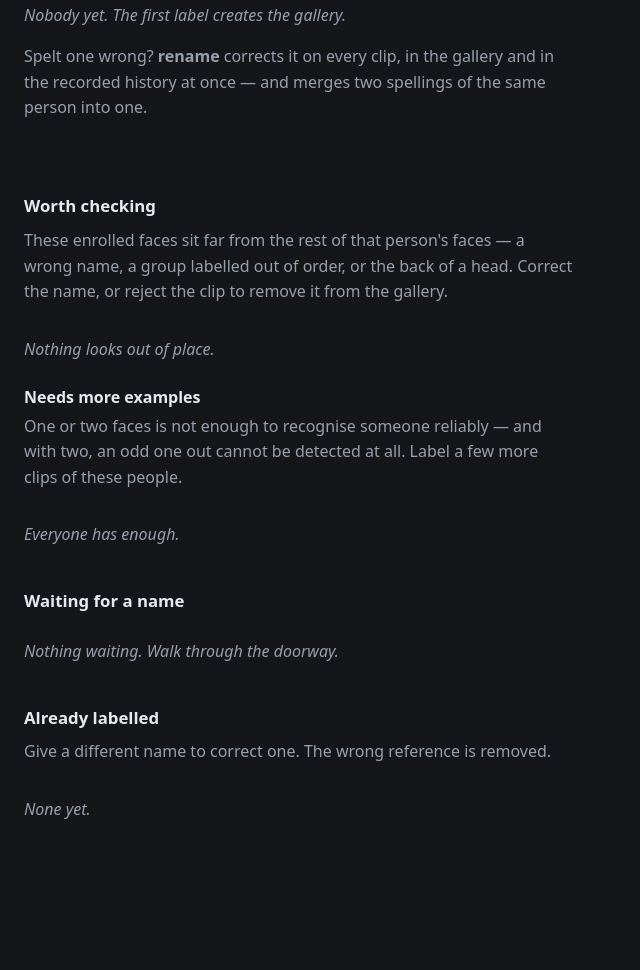
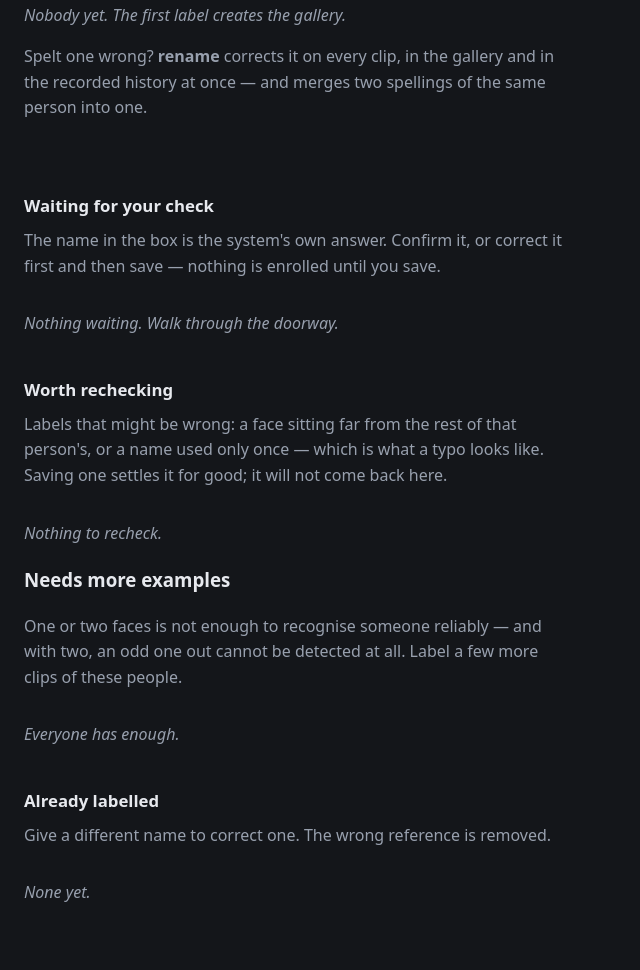
Before and after one commit to Novelty-Labs-Stuhi/coworkingroom-camera-system, a FastAPI app: page / in a window 1280 px wide. Shown: the part 226-1196 px from the top of the page, without its empty margins (0-640 px from the left). Before the commit the page ends 1045 px from the top, so only its background shows below. Run offline with FastAPI, Linux system fonts and the light colour scheme; data that the repository does not hold is empty.

Commit message:
Three piles, a name picker, and no Wrong-name button
The page now says what each pile is for: waiting for your check, worth rechecking,
already labelled.

Worth rechecking is two kinds of possibly-wrong label -- a face sitting far from the
rest of that person's, and a name used exactly once, which is what a typo looks like.
Saving one settles it for good: the record is marked checked and never returns there,
because a person has judged it and offering it back would be arguing with them.

The Wrong-name button is gone. Correcting a name is typing the right one and saving,
so a second button for it was a second way to do the same thing -- and the one that
left the clip unlabelled rather than labelled.

An arrow beside each name box offers the names in the order they were last used. A
datalist only opens once somebody types, and the answer at a door is usually one of
the last few people through, so it is worth one click.

A saved card leaves its pile immediately rather than at the next poll -- the grid
closes the gap by itself, and a card that lingers invites labelling the same clip
twice.

Co-Authored-By: Claude Opus 5 <noreply@anthropic.com>

```diff
--- a/vision/src/stuhi_vision/review.py
+++ b/vision/src/stuhi_vision/review.py
@@ -80,6 +80,10 @@ class ReviewRecord:
     # Marked unusable by a human -- back of a head, motion blur, nobody really there. Kept
     # rather than deleted so it stops being offered without losing the evidence.
     dismissed: bool = False
+    # A person has looked at this and saved it. It never returns to "worth rechecking":
+    # whatever the audit thinks of the numbers, somebody has judged it, and offering it back
+    # would be arguing with them for ever.
+    checked: bool = False
 
     @property
     def display_name(self) -> str:
@@ -207,7 +211,9 @@ class ReviewQueue:
         return sorted(members, key=lambda r: r.position)
 
     def _remember(self, record: ReviewRecord, name: str) -> None:
-        self._records[record.sighting_id] = ReviewRecord(**{**asdict(record), "labelled_as": name})
+        self._records[record.sighting_id] = ReviewRecord(
+            **{**asdict(record), "labelled_as": name, "checked": True}
+        )
         self._flush()
 
     # --- queries ------------------------------------------------------------
@@ -405,6 +411,49 @@ class ReviewQueue:
                 )
         return found
 
+    def recent_names(self, limit: int = 20) -> list[str]:
+        """Names in the order they were last used, most recent first.
+
+        The next person through a door is very often somebody who came through recently, so
+        that order puts the likely answer at the top of the list instead of alphabetically
+        somewhere in the middle.
+        """
+        with self._lock:
+            labelled = [r for r in self._records.values() if r.labelled_as]
+        labelled.sort(key=lambda record: record.timestamp, reverse=True)
+        seen: list[str] = []
+        for record in labelled:
+            if record.labelled_as not in seen:
+                seen.append(record.labelled_as)
+        return seen[:limit]
+
+    def worth_rechecking(self, limit: int = 50) -> list[tuple[ReviewRecord, str]]:
+        """Labels that deserve a second look, each with the reason, newest first.
+
+        Two kinds, and both are about a label being *wrong* rather than missing:
+
+        * a face sitting far from the rest of that person's -- the audit's judgement;
+        * a name used exactly once, which is what a typo looks like. A real person accumulates
+          sightings; "ilar" appears once and never again.
+
+        Anything a person has already saved is left out for good. They have judged it, and
+        putting it back because the numbers still look odd would be arguing with them.
+        """
+        suspects = {suspect.sighting_id: suspect.reason for suspect in self.audit().suspects}
+        counts = self.counts()
+        found: list[tuple[ReviewRecord, str]] = []
+        with self._lock:
+            records = list(self._records.values())
+        for record in records:
+            if record.labelled_as is None or record.checked or record.dismissed:
+                continue
+            if record.sighting_id in suspects:
+                found.append((record, suspects[record.sighting_id]))
+            elif counts.get(record.labelled_as, 0) == 1:
+                found.append((record, f'"{record.labelled_as}" is used only once'))
+        found.sort(key=lambda pair: pair[0].timestamp, reverse=True)
+        return found[:limit]
+
     def audit(self) -> Audit:
         """Which enrolled faces look wrong, and who has too few examples."""
         return audit(self.references())
--- a/vision/src/stuhi_vision/web/app.py
+++ b/vision/src/stuhi_vision/web/app.py
@@ -145,12 +145,25 @@ def _apply_label(review: ReviewQueue, sighting_id: str, text: str) -> JSONRespon
 def _add_api_routes(app: FastAPI, review: ReviewQueue) -> None:
     @app.get("/api/sightings")
     def sightings() -> JSONResponse:
+        """The three piles: waiting to be checked, worth rechecking, and done.
+
+        One request rather than three, because a sighting moves between them as it is saved
+        and two requests would show it in two piles at once, or in neither.
+        """
         groups = review.groups()
+        rechecks = review.worth_rechecking(limit=50)
         return JSONResponse(
             {
                 "pending": [_as_dict(r, groups) for r in review.pending(limit=50)],
+                "recheck": [
+                    {**_as_dict(record, groups), "reason": reason}
+                    for record, reason in rechecks
+                ],
                 "labelled": [_as_dict(r, groups) for r in review.labelled(limit=50)],
                 "people": review.counts(),
+                # Most recently used first: the next person through a door is very often
+                # somebody who came through recently.
+                "recent_names": review.recent_names(),
             }
         )
 
--- a/vision/src/stuhi_vision/web/static/app.js
+++ b/vision/src/stuhi_vision/web/static/app.js
@@ -12,12 +12,22 @@ async function loadSightings() {
   const data = await response.json();
   renderPeople(data.people);
   renderNames(Object.keys(data.people));
-  renderCards('pending', data.pending);
-  renderCards('labelled', data.labelled);
-  document.getElementById('pending-count').textContent =
-    data.pending.length ? `(${data.pending.length})` : '';
+  // Most recently used first: the answer is usually one of the last few people through.
+  recentNames = data.recent_names || [];
+  for (const [section, records] of [
+    ['pending', data.pending],
+    ['recheck', data.recheck],
+    ['labelled', data.labelled],
+  ]) {
+    renderCards(section, records);
+    const count = document.getElementById(`${section}-count`);
+    if (count) count.textContent = records.length ? `(${records.length})` : '';
+  }
   await loadAudit();
 }
+
+// Offered by the arrow beside each name box, in the order the names were last used.
+let recentNames = [];
 
 // The audit is a separate call because it reads every enrolled embedding off disk, which
 // is far heavier than listing records -- no reason to pay for it on every poll of the list.
@@ -25,9 +35,7 @@ async function loadAudit() {
   const response = await fetch('/api/audit');
   if (!response.ok) return;
   const data = await response.json();
-  renderCards('suspects', data.suspects);
-  document.getElementById('suspects-count').textContent =
-    data.suspects.length ? `(${data.suspects.length})` : '';
+
   renderThin(data.thin);
 }
 
@@ -290,13 +298,48 @@ function buildCard(record) {
   fragment.querySelector('.reject').addEventListener('click', () => {
     send(article, '/api/dismiss', { sighting_id: article.dataset.id });
   });
-  // Two different mistakes, two different remedies: the clip is unusable (reject), or the
-  // clip is fine but the name was wrong (put it back in the queue).
-  fragment.querySelector('.undo').addEventListener('click', () => {
-    send(article, '/api/unlabel', { sighting_id: article.dataset.id });
+  offerNames(fragment.querySelector('.picker'), input);
+
+  return article;
+}
+
+// The recent names on a button. A datalist only opens once somebody types, and the answer
+// here is usually one of the last few people through the door -- so it is worth one click.
+function offerNames(picker, input) {
+  const choices = picker.querySelector('.choices');
+  const close = () => { choices.hidden = true; };
+
+  picker.querySelector('.choose').addEventListener('click', () => {
+    if (!choices.hidden) { close(); return; }
+    choices.replaceChildren(
+      ...recentNames.map((name) => {
+        const option = document.createElement('li');
+        const pick = document.createElement('button');
+        pick.type = 'button';
+        pick.textContent = name;
+        pick.addEventListener('click', () => {
+          input.value = name;
+          input.classList.remove('guessed');   // chosen by a person now, not guessed
+          close();
+          input.focus();
+        });
+        option.append(pick);
+        return option;
+      })
+    );
+    if (!recentNames.length) {
+      const empty = document.createElement('li');
+      empty.className = 'empty';
+      empty.textContent = 'no names yet';
+      choices.append(empty);
+    }
+    choices.hidden = false;
   });
 
-  return article;
+  // Any click elsewhere puts it away, which is what a dropdown is expected to do.
+  document.addEventListener('click', (event) => {
+    if (!picker.contains(event.target)) close();
+  });
 }
 
 async function send(article, url, payload) {
@@ -323,7 +366,10 @@ async function send(article, url, payload) {
     result.textContent = message;
     renderPeople(body.people);
     renderNames(Object.keys(body.people));
-    setTimeout(loadSightings, 800);
+    // Gone from this pile at once, rather than after the next poll: the grid closes the gap
+    // by itself, and a card that lingers invites labelling the same clip twice.
+    article.remove();
+    loadSightings();
   } catch (error) {
     result.className = 'result bad';
     result.textContent = String(error);
--- a/vision/src/stuhi_vision/web/templates/index.html
+++ b/vision/src/stuhi_vision/web/templates/index.html
@@ -26,15 +26,25 @@
     <p class="result" id="rename-result" role="status"></p>
   </section>
 
-  <section id="check-panel">
-    <h2>Worth checking <span class="count" id="suspects-count"></span></h2>
+  <section>
+    <h2>Waiting for your check <span class="count" id="pending-count"></span></h2>
     <p class="hint">
-      These enrolled faces sit far from the rest of that person's faces &mdash; a wrong
-      name, a group labelled out of order, or the back of a head. Correct the name, or
-      reject the clip to remove it from the gallery.
+      The name in the box is the system's own answer. Confirm it, or correct it first and
+      then save &mdash; nothing is enrolled until you save.
     </p>
-    <div id="suspects" class="grid"></div>
-    <p class="empty" id="suspects-empty">Nothing looks out of place.</p>
+    <div id="pending" class="grid"></div>
+    <p class="empty" id="pending-empty">Nothing waiting. Walk through the doorway.</p>
+  </section>
+
+  <section>
+    <h2>Worth rechecking <span class="count" id="recheck-count"></span></h2>
+    <p class="hint">
+      Labels that might be wrong: a face sitting far from the rest of that person's, or a
+      name used only once &mdash; which is what a typo looks like. Saving one settles it for
+      good; it will not come back here.
+    </p>
+    <div id="recheck" class="grid"></div>
+    <p class="empty" id="recheck-empty">Nothing to recheck.</p>
 
     <h3>Needs more examples</h3>
     <p class="hint">
@@ -46,13 +56,7 @@
   </section>
 
   <section>
-    <h2>Waiting for a name <span class="count" id="pending-count"></span></h2>
-    <div id="pending" class="grid"></div>
-    <p class="empty" id="pending-empty">Nothing waiting. Walk through the doorway.</p>
-  </section>
-
-  <section>
-    <h2>Already labelled</h2>
+    <h2>Already labelled <span class="count" id="labelled-count"></span></h2>
     <p class="hint">Give a different name to correct one. The wrong reference is removed.</p>
     <div id="labelled" class="grid"></div>
     <p class="empty" id="labelled-empty">None yet.</p>
@@ -77,14 +81,18 @@
       <p class="why" hidden></p>
       <div class="together" hidden></div>
       <form class="label-form">
-        <input class="name" type="text" list="known-names" placeholder="name"
-               autocomplete="off" spellcheck="false" required>
+        <!-- The names are on a button rather than only in a datalist: a datalist needs
+             typing to open, and the answer is usually one of the last few people through. -->
+        <span class="picker">
+          <input class="name" type="text" list="known-names" placeholder="name"
+                 autocomplete="off" spellcheck="false" required>
+          <button type="button" class="choose" title="pick from recent names"
+                  aria-label="pick from recent names">&#9662;</button>
+          <ul class="choices" hidden></ul>
+        </span>
         <button type="submit">Save</button>
         <button type="button" class="reject" title="Unusable clip: remove from the gallery">
           Reject
-        </button>
-        <button type="button" class="undo" title="Wrong name: put it back in the queue">
-          Wrong name
         </button>
       </form>
       <p class="result" role="status"></p>
```
Also changed, not shown: vision/src/stuhi_vision/web/static/app.css (+44 -0 lines), vision/tests/test_review.py (+36 -0 lines).
